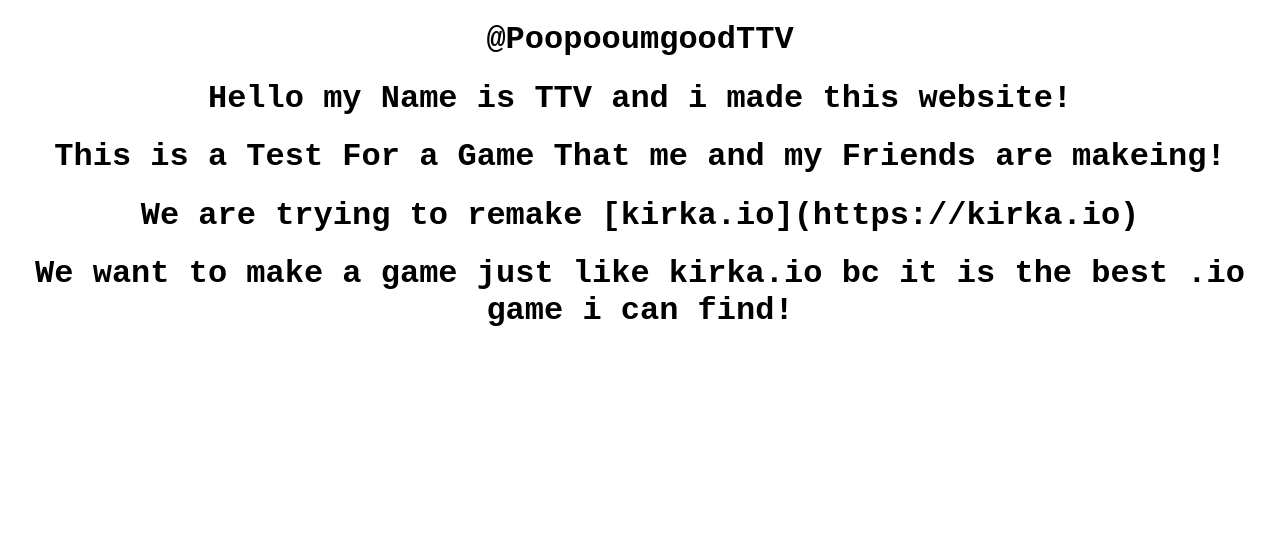
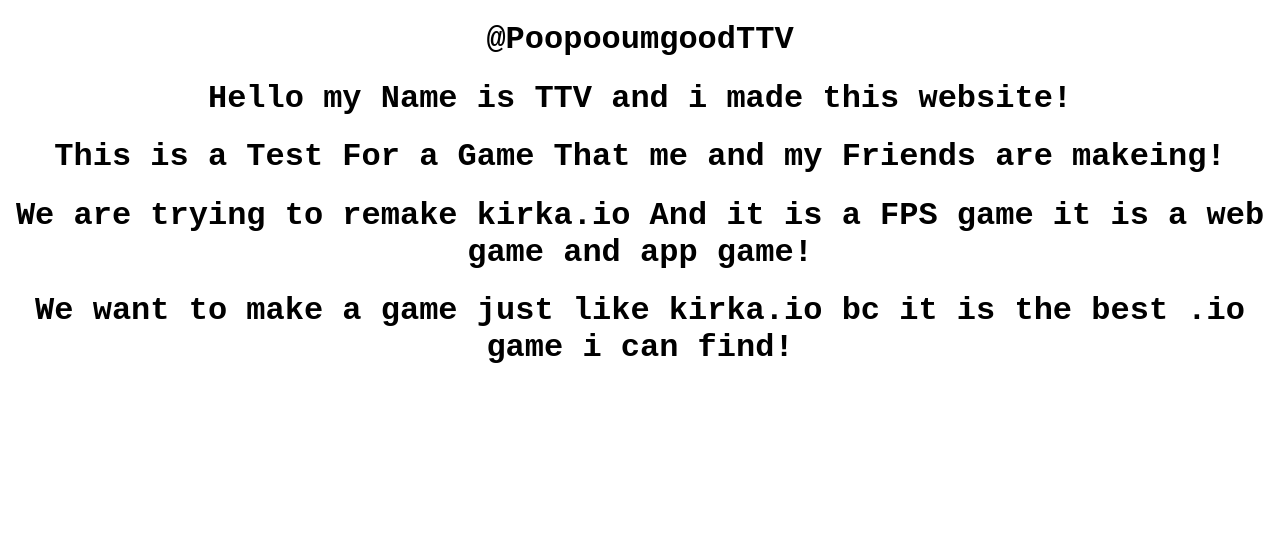
Before and after one commit to PoopooumgoodTTV/Re-make-of-kirka.io, a plain HTML site: page index.html in a window 1280 px wide. Drawn offline with Linux system fonts and the light colour scheme.

Commit message:
Update index.html

```diff
--- a/index.html
+++ b/index.html
@@ -11,7 +11,7 @@
 <h1>@PoopooumgoodTTV</h1>
     <h1>Hello my Name is TTV and i made this website!<h1>
         <h1>This is a Test For a Game That me and my Friends are makeing!<h1>
-            <h1>We are trying to remake [kirka.io](https://kirka.io)<h1>
+            <h1>We are trying to remake kirka.io And it is a FPS game it is a web game and app game!<h1>
                 <h1>We want to make a game just like kirka.io bc it is the best .io game i can find!<h1>
 <canvas id="board"></canvas>
 </body>
```
